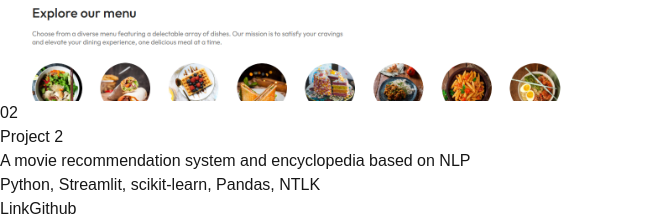
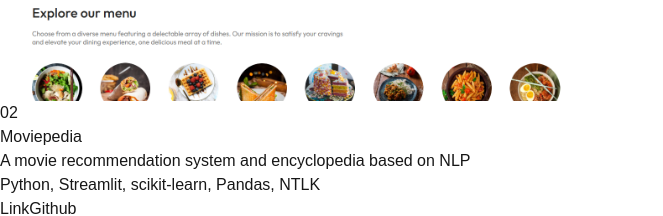
Before and after one commit to Nilogrib/Portfolio_Next, a Next.js app: page / in a window 1280 px wide. Shown: the part 5100-5316 px from the top of the page, without its empty margins (0-663 px from the left). Built offline with nearby package versions, Linux system fonts and the light colour scheme.

Commit message:
Update Portfolio.tsx

```diff
--- a/src/components/Portfolio.tsx
+++ b/src/components/Portfolio.tsx
@@ -16,11 +16,11 @@
     src: proj1,
   },
   {
-    title: "Project 2",
+    title: "Moviepedia",
     desc: "A movie recommendation system and encyclopedia based on NLP",
     devStack: "Python, Streamlit, scikit-learn, Pandas, NTLK",
     link: "https://github.com/Nilogrib/Moviepedia",
-    git: "https://github.com/Nilogrib/Moviepedia",
+    git: "https://drive.google.com/drive/folders/1ZmW3WbXiSmQk92ZJFMB_0QHbyBxJdKQG?usp=sharing",
     src: proj3,
   },
   {
```
